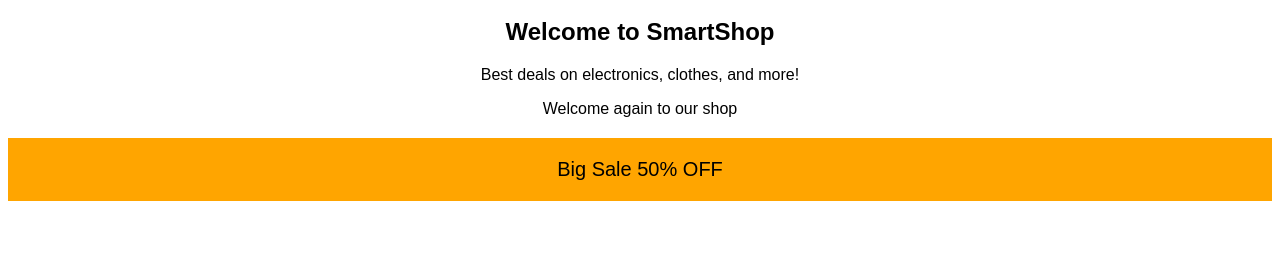
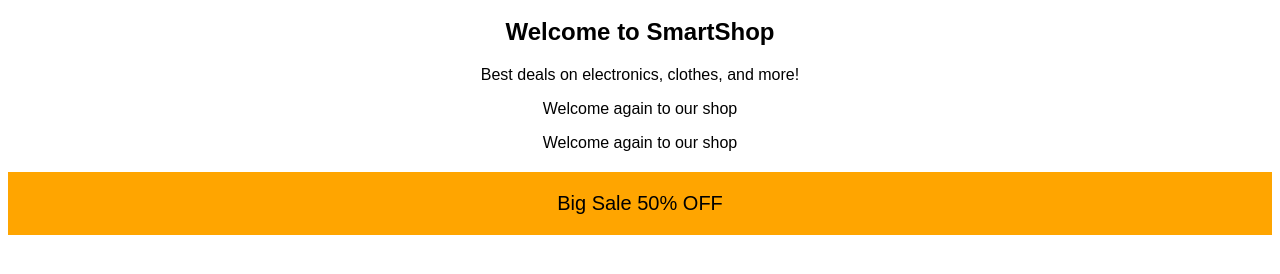
Before and after one commit to Manuha656/ecart, a plain HTML site: page 11-12-25/index.html in a window 1280 px wide. Shown: the part 100-374 px from the top of the page. Drawn offline with Linux system fonts and the light colour scheme.

Commit message:
Update index.html

```diff
--- a/11-12-25/index.html
+++ b/11-12-25/index.html
@@ -16,6 +16,7 @@
 <h2>Welcome to SmartShop</h2>
 <p>Best deals on electronics, clothes, and more!</p>
 <p>Welcome again to our shop</p>
+<p>Welcome again to our shop</p>
 
 <div class="banner">Big Sale 50% OFF</div>
 
```
